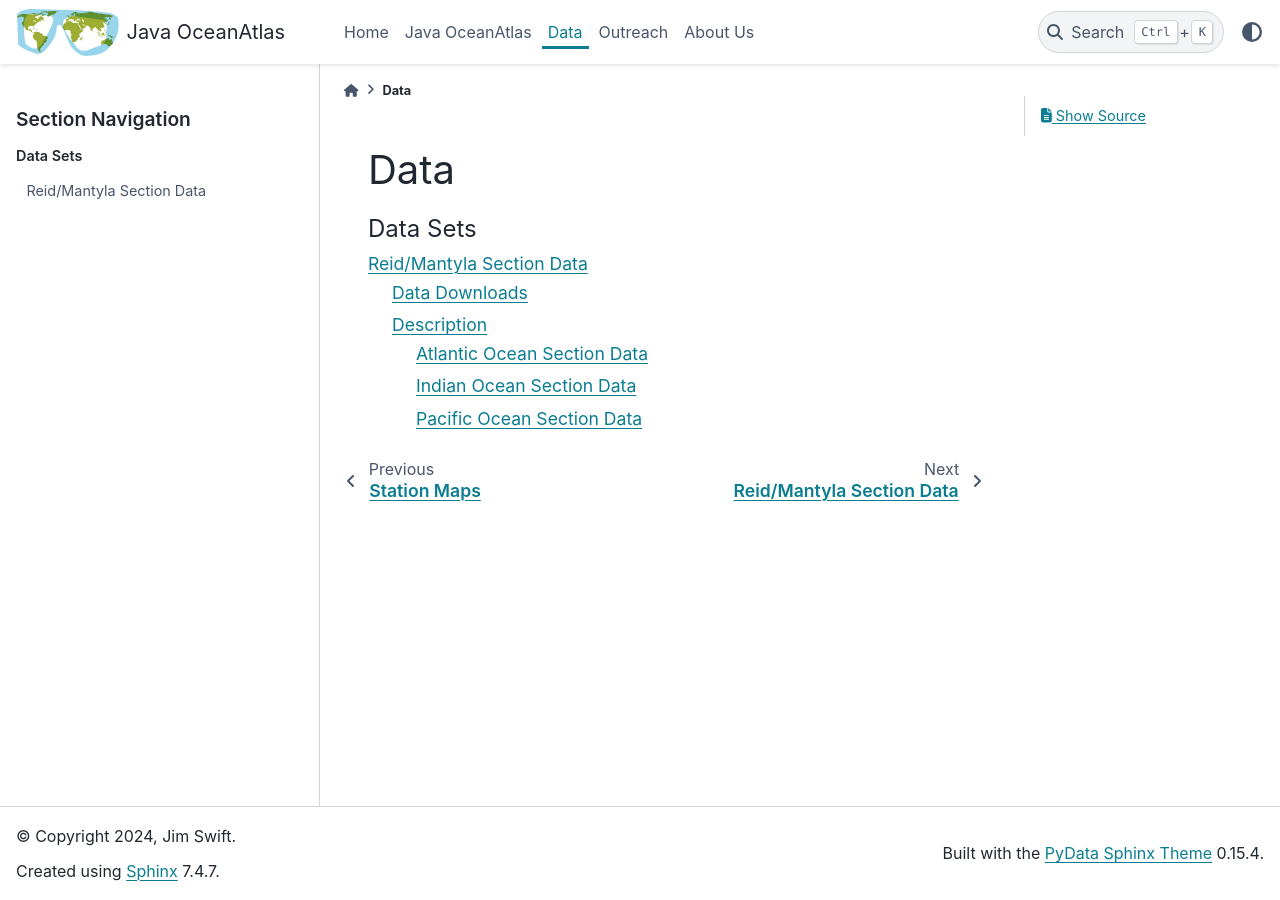
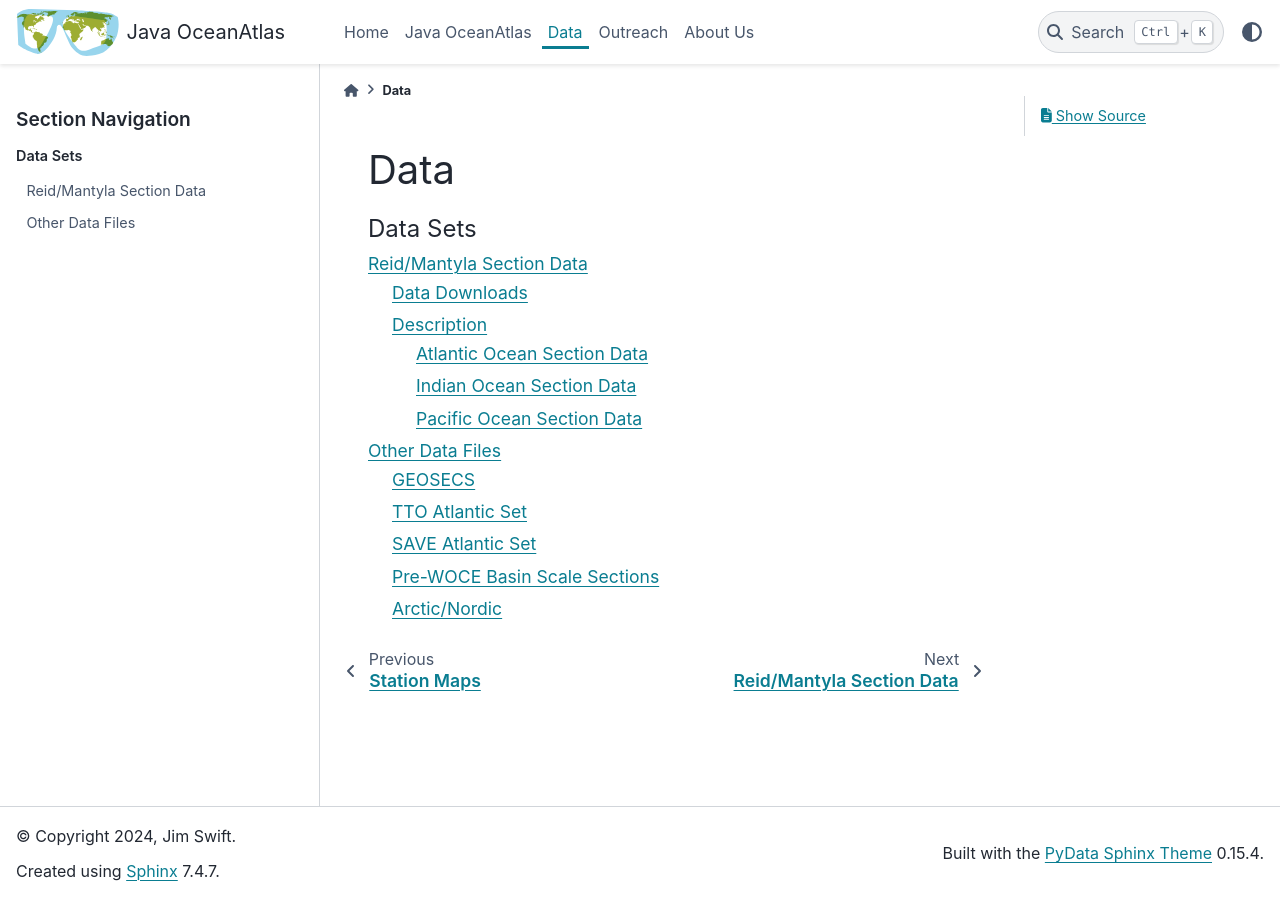
Before and after one commit to OceanAtlas/joa-sphinx, a Sphinx documentation site: the page built from docs/data/index.md, in a window 1280 px wide. Built offline with Sphinx 7.4.7 and the PyData theme 0.15.4, drawn with Linux system fonts in a browser that asks for light colours.

Commit message:
add other data section skeleton structure

````diff
--- a/docs/data/index.md
+++ b/docs/data/index.md
@@ -5,4 +5,5 @@
 :maxdepth: 3
 
 reid/index
+other/index
 ```
--- /dev/null
+++ b/docs/data/other/GEOSECS.md
@@ -0,0 +1 @@
+# GeoSECS
--- /dev/null
+++ b/docs/data/other/SAVE.md
@@ -0,0 +1 @@
+# SAVE Atlantic Set
--- /dev/null
+++ b/docs/data/other/TTO.md
@@ -0,0 +1 @@
+# TTO Atlantic Set
--- /dev/null
+++ b/docs/data/other/arctic.md
@@ -0,0 +1 @@
+# Arctic/Nordic
--- /dev/null
+++ b/docs/data/other/preWOCE.md
@@ -0,0 +1 @@
+# Pre-WOCE Basin Scale Sections
````
Also changed, not shown: docs/data/other/index.md (added, +31 -0 lines).
